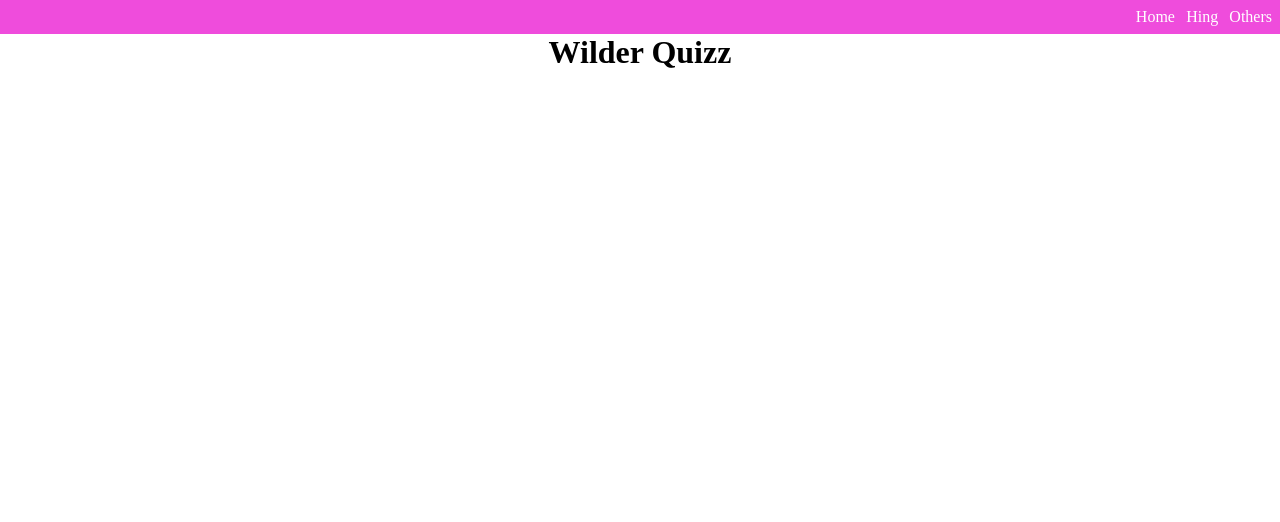
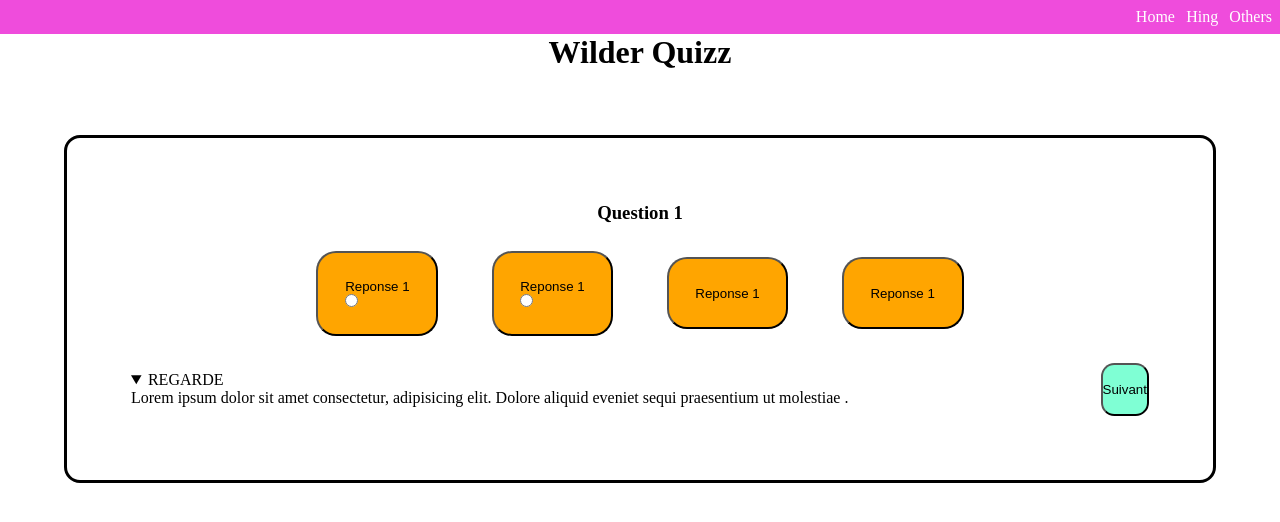
Before and after one commit to farahckn/wilder-tracker, a plain HTML site: page index.html in a window 1280 px wide. Drawn offline with Linux system fonts and the light colour scheme.

Commit message:
adding section

```diff
--- a/index.html
+++ b/index.html
@@ -1,5 +1,6 @@
 <!DOCTYPE html>
 <html lang="en">
+
 <head>
   <meta charset="UTF-8" />
   <meta name="viewport" content="width=device-width, initial-scale=1.0" />
@@ -14,9 +15,51 @@
     <li>Others</li>
   </ul>
 </nav>
+
 <body>
   <main>
     <h1 class="title-with-image">Wilder Quizz</h1>
+    <section class="sticker">
+      <h3> Question 1</h3>
+      <div class="box">
+        <button class="choice">Reponse 1<input type="radio"></button>
+        <button class="choice">Reponse 1<input type="radio"></button>
+        <button class="choice">Reponse 1</button>
+        <button class="choice">Reponse 1</button>
+      </div>
+
+      <div class="box2">
+        <details open>
+          <summary>REGARDE</summary>
+          <p>Lorem ipsum dolor sit amet consectetur, adipisicing elit. Dolore aliquid eveniet sequi praesentium ut
+            molestiae
+            .</p>
+        </details>
+        <button class="next">Suivant</button>
+      </div>
+
+
+    </section>
+    <!-- <fieldset>
+      <legend>Select a maintenance drone:</legend>
+
+      <div>
+        <input type="radio" id="huey" name="drone" value="huey"  checked />
+        <label for="huey">Huey</label>
+      </div>
+
+      <div>
+        <input type="radio" id="dewey" name="drone" value="dewey" />
+        <label for="dewey">Dewey</label>
+      </div>
+
+      <div>
+        <input type="radio" id="louie" name="drone" value="louie" />
+        <label for="louie">Louie</label>
+      </div>
+    </fieldset> -->
+
   </main>
 </body>
+
 </html>
--- a/style.css
+++ b/style.css
@@ -26,3 +26,60 @@ h1 {
     display: flex;
     justify-content: center;
 }
+
+
+
+.sticker {
+    border: solid black;
+    margin: 5%;
+    padding: 5%;
+    border-radius: 1em;
+
+}
+
+.box {
+    display: flex;
+    flex-wrap: wrap;
+    align-items: center;
+    justify-content: center;
+    margin: 0;
+}
+
+section h3 {
+    text-align: center;
+}
+
+
+
+.choice {
+    background-color: orange;
+    margin: 2em;
+    padding: 2em;
+    border-radius: 20px;
+    transition-duration: 0.1s;
+    max-width: 15em;
+}
+
+button.choice {
+    display: flex;
+    flex-direction: column;
+
+}
+
+.choice:hover {
+    background-color: black;
+    color: white;
+}
+
+.box2 {
+    display: flex;
+    justify-content: space-between;
+    align-items: center;
+    gap: 2em;
+}
+
+.next {
+    height: 4em;
+    background-color: aquamarine;
+    border-radius: 1em;
+}
```
Also changed, not shown: 1 other file. Lines whose indentation alone changed are shown as unchanged.
